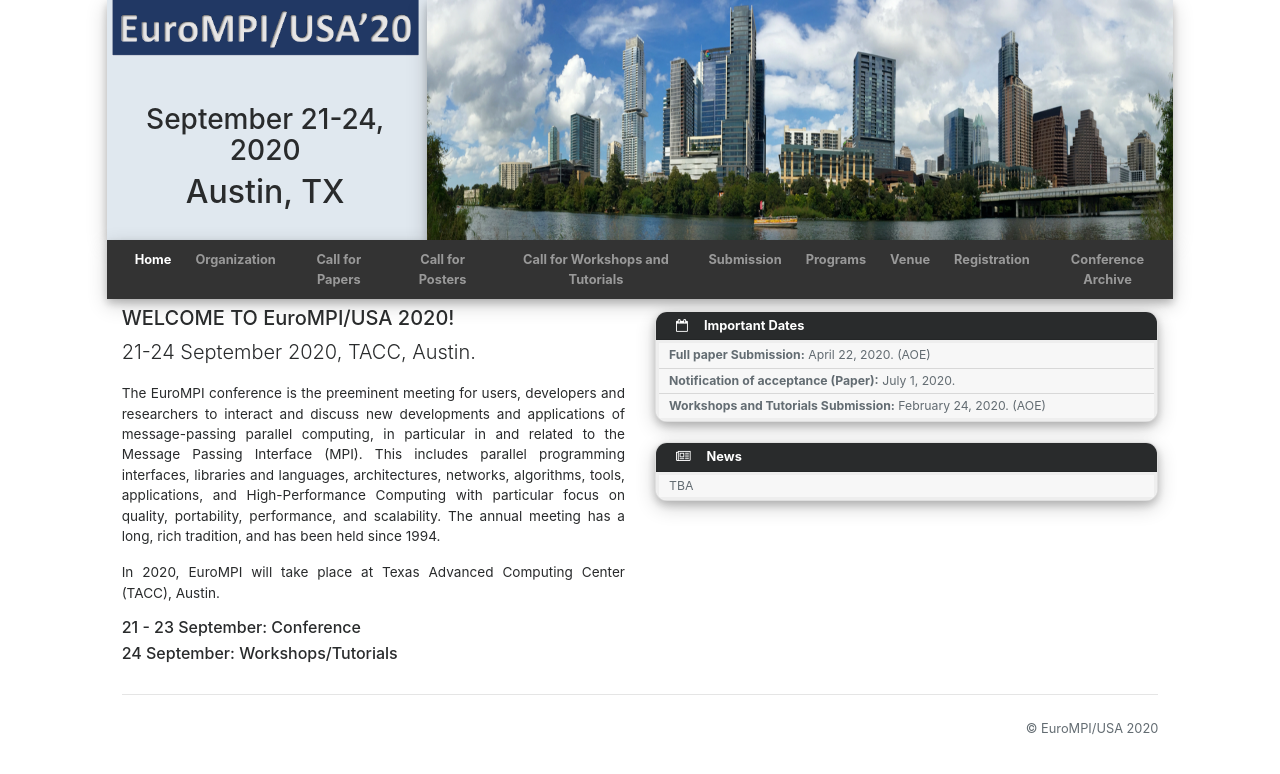
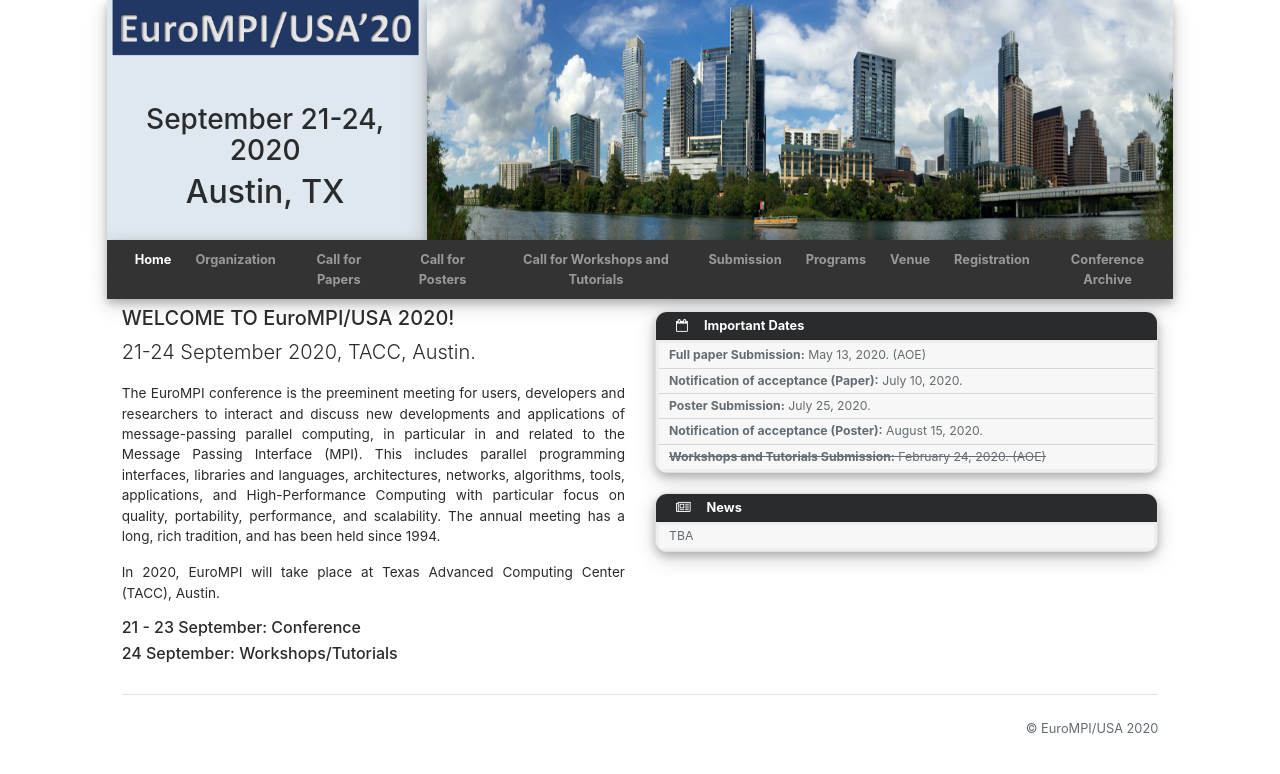
Before and after one commit to eurompi/eurompi.github.io, a Jekyll site: the page built from index.html, in a window 1280 px wide. Shown: the top 774 px of the page. Built offline with Jekyll 4.4.1, drawn with Linux system fonts in a browser that asks for light colours; nearby versions of some CDN libraries.

Commit message:
Updated submission dates

```diff
--- a/_data/conference.yml
+++ b/_data/conference.yml
@@ -90,17 +90,23 @@
     path: /archive.html
     visible: True
 deadlines:
-  - date: 2020-4-22
+  - date: 2020-5-13
     timezone: AOE
     text: Full paper Submission
     pass_due: False
-  - date: 2020-7-1
+  - date: 2020-7-10
     text: Notification of acceptance (Paper)
+    pass_due: False
+  - date: 2020-7-25
+    text: Poster Submission
+    pass_due: False
+  - date: 2020-8-15
+    text: Notification of acceptance (Poster)
     pass_due: False
   - date: 2020-2-24
     timezone: AOE
     text: Workshops and Tutorials Submission
-    pass_due: False
+    pass_due: True
 #news:
 #  - date: 2017-10-14
 #    text: Workshop has been successfully held
--- a/cfp.html
+++ b/cfp.html
@@ -52,24 +52,23 @@
 
         </div>
         <div class="col-sm-12 col-xs-12 col-md-6 col-lg-6 col-xl-6 conference-text text-justify">
-            <p>Papers accepted for presentation as full papers will be published by ACM and appear in separate proceedings the ACM Digital Library.
+           <!--<p>Papers accepted for presentation as full papers will be published by ACM and appear in separate proceedings the ACM Digital Library.</p>-->
 
-</p>
            <p>We also invite submissions of short papers on the same topics that are suitable for poster presentation at the conference. Papers that are not accepted for presentation as full papers may be recommended for poster presentation. Poster papers will be published informally but are not intended to appear in the regular ACM Digital Library proceedings. </p>
 
            <p>Papers will be reviewed for quality, originality, clarity, correctness, technical strength, and relevance to the topics of the meeting. Each paper will receive at least 3 reviews from members of the program committee. Reviews are blind (but not double-blind), the names of the authors will be seen by the program committee. </p>
 
-            <p>Among the papers selected for presentation, a few of the best papers will, as has been the tradition for the last couple of years, be selected by the programme comittee and recommended for publication in a EuroMPI/USA 2020 Special Issue of the Parallel Computing journal, see <a href="https://www.journals.elsevier.com/parallel-computing/">https://www.journals.elsevier.com/parallel-computing/</a>. These papers will go through a separate round of reviews, and are intended as extended, more polished archival versions of the conference versions. </p>
+            <p>Among the papers selected for presentation, a few of the best papers will, as has been the tradition for the last couple of years, be selected by the program committee and recommended for publication in a EuroMPI/USA 2020 Special Issue of the Parallel Computing journal, see <a href="https://www.journals.elsevier.com/parallel-computing/">https://www.journals.elsevier.com/parallel-computing/</a>. These papers will go through a separate round of reviews, and are intended as extended, more polished archival versions of the conference versions. </p>
 
             <p><strong>Important Dates</strong>:</p>
 
             <p><b>Submission Deadline:</b>
-                April 22, 2020 (AOE)
+                May 13, 2020 (AOE)
             </p>
             <!--<p><b>Extended Submission Deadline:</b> July 1, 2016 (9PM PDT)</p>-->
 
 
-            <p><b>Notification of Acceptance:</b> July 1, 2020 </p>
+            <p><b>Notification of Acceptance:</b> July 10, 2020 </p>
 
             <!--<p><b>Camera-ready Copy:</b> August 17, 2017</p>-->
             <p><strong>Submission Guidelines</strong>:</p>
@@ -77,6 +76,6 @@
 
 <p>The page limit includes figures, tables, and appendices, but does not include references, for which there is no page limit. Margins and font sizes should not be modified.</p>
 
-<p>Accepted papers will be published in the conference proceedings by ACM-ICPS.</p>
+<!--<p>Accepted papers will be published in the conference proceedings by ACM-ICPS.</p>-->
         </div>
     </div>
--- a/cfposter.html
+++ b/cfposter.html
@@ -68,12 +68,12 @@
             <p><strong>Important Dates</strong>:</p>
 
             <p><b>Submission Deadline:</b>
-                TBA
+                July 25, 2020 (AOE)
             </p>
             <!--<p><b>Extended Submission Deadline:</b> July 1, 2016 (9PM PDT)</p>-->
 
 
-            <p><b>Notification of Acceptance:</b> TBA </p>
+            <p><b>Notification of Acceptance:</b> August 15, 2020 </p>
 
             <!--<p><b>Camera-ready Copy:</b> August 17, 2017</p>-->
 
```
